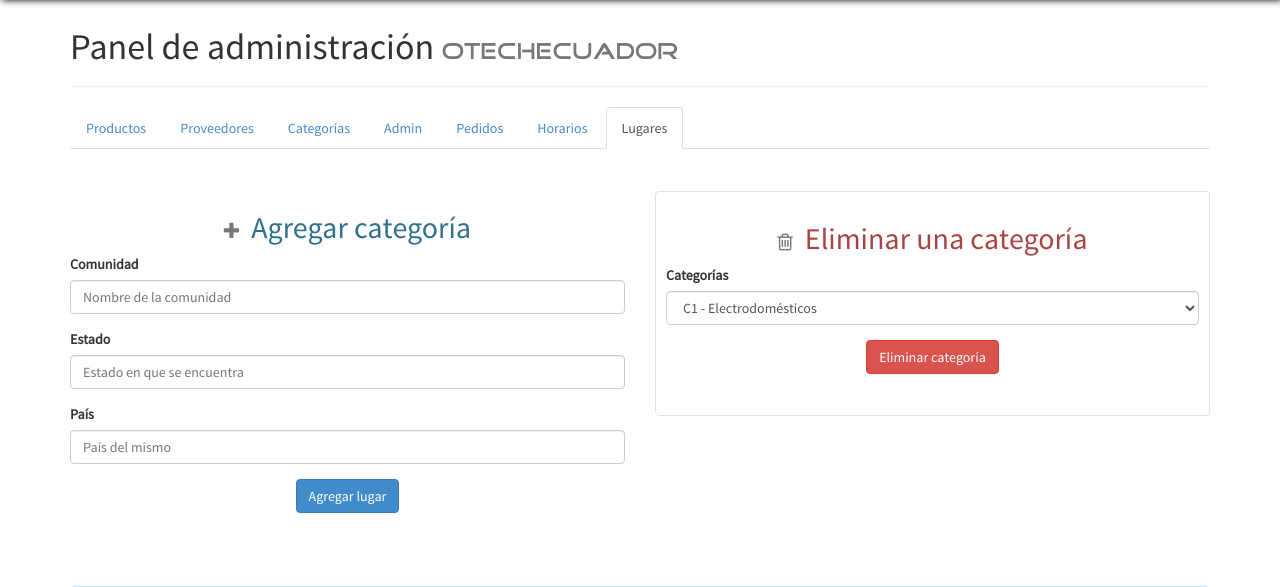
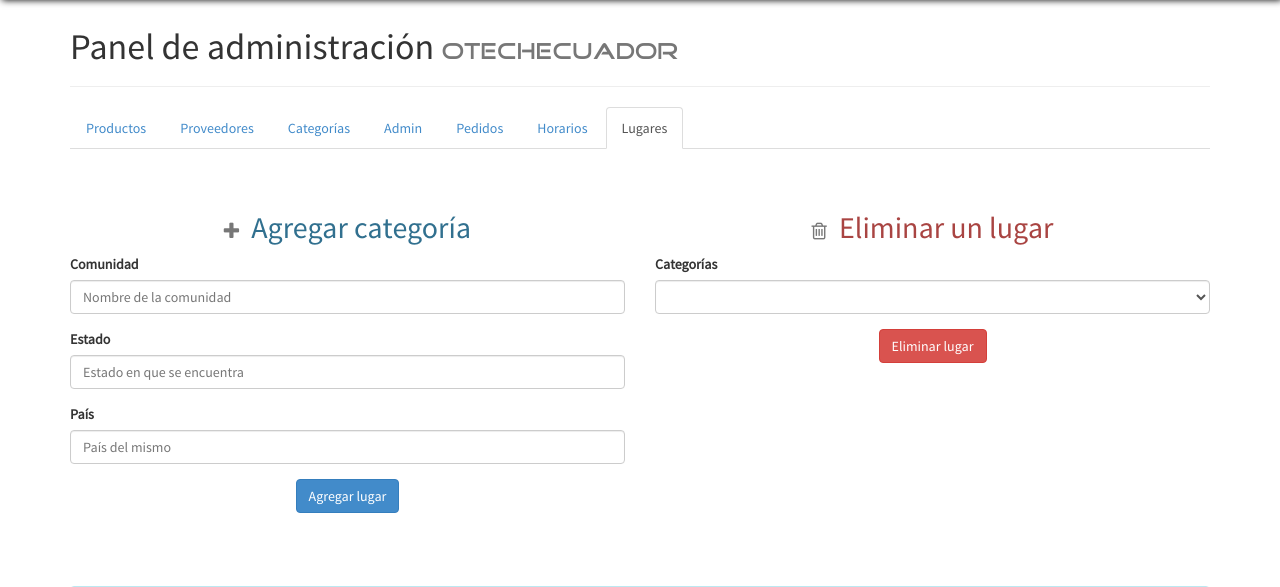
Before and after one commit to djjosuea/proyectotransporte, a PHP site: page /configAdmin.php in a window 1280 px wide, after a click on "Lugares". Shown: the part 103-690 px from the top of the page. Run offline with PHP 8.4, Linux system fonts and the light colour scheme; the visitor is signed in with stand-in values (Sample User, id 1); data comes from the database, SQL or seed files in the repository; data that the repository does not hold is empty.

Commit message:
Se pueden añadir y borrar lugares

```diff
--- a/configAdmin.php
+++ b/configAdmin.php
@@ -550,16 +550,16 @@
                     <div class="row">
                         <div class="col-xs-12 col-sm-6">
                             <br><br>
-                            <div id="add-Lugares">
+                            <div id="add-lugar">
                                 <h2 class="text-info text-center"><small><i class="fa fa-plus"></i></small>&nbsp;&nbsp;Agregar categoría</h2>
-                                <form action="process/regcategori.php" method="post" role="form">
+                                <form action="process/regLugar.php" method="post" role="form">
                                     <div class="form-group">
                                         <label>Comunidad</label>
                                         <input class="form-control" type="text" name="lugar-com" placeholder="Nombre de la comunidad" maxlength="15" required="">
                                     </div>
                                     <div class="form-group">
                                         <label>Estado</label>
-                                        <input class="form-control" type="text" name="lugar-estado" placeholder="Estado en que se encuentra" maxlength="15" required="">
+                                        <input class="form-control" type="text" name="lugar-estado" placeholder="Estado en que se encuentra" maxlength="15"> <!-- required=""-->
                                     </div>
                                     <div class="form-group">
                                         <label>País</label>
@@ -569,27 +569,27 @@
                                         <button type="submit" class="btn btn-primary">Agregar lugar</button>
                                     </p>
                                     <br>
-                                    <div id="res-form-add-categori" style="width: 100%; text-align: center; margin: 0;"></div>
+                                    <div id="res-form-add-lugar" style="width: 100%; text-align: center; margin: 0;"></div>
                                 </form>
                             </div>
                         </div>
                         <div class="col-xs-12 col-sm-6">
                             <br><br>
-                            <div id="del-categori">
-                                <h2 class="text-danger text-center"><small><i class="fa fa-trash-o"></i></small>&nbsp;&nbsp;Eliminar una categoría</h2>
-                                <form action="process/delcategori.php" method="post" role="form">
+                            <div id="del-lugar">
+                                <h2 class="text-danger text-center"><small><i class="fa fa-trash-o"></i></small>&nbsp;&nbsp;Eliminar un lugar</h2>
+                                <form action="process/dellugar.php" method="post" role="form">
                                     <div class="form-group">
                                         <label>Categorías</label>
-                                        <select class="form-control" name="categ-code">
+                                        <select class="form-control" name="lugar-code">
                                             <?php
-                                                $categoriav=  ejecutarSQL::consultar("select * from categoria");
-                                                while($categv=mysql_fetch_array($categoriav)){
-                                                    echo '<option value="'.$categv['CodigoCat'].'">'.$categv['CodigoCat'].' - '.$categv['Nombre'].'</option>';
+                                                $lugares=  ejecutarSQL::consultar("select * from lugar");
+                                                while($lugar=mysql_fetch_array($lugares)){
+                                                    echo '<option value="'.$lugar['id'].'">'.$lugar['Comunidad'].' - '.$lugar['Estado'].' - '.$lugar['Pais'].'</option>';
                                                 }
                                             ?>
                                         </select>
                                     </div>
-                                    <p class="text-center"><button type="submit" class="btn btn-danger">Eliminar categoría</button></p>
+                                    <p class="text-center"><button type="submit" class="btn btn-danger">Eliminar lugar</button></p>
                                     <br>
                                     <div id="res-form-del-cat" style="width: 100%; text-align: center; margin: 0;"></div>
                                 </form>
--- a/index.php
+++ b/index.php
@@ -22,7 +22,7 @@ include_once("Horario\conexion.php");
     <select id="select_origen" style="color:black">
       <option value="" selected="selected">Origen</option>
       <?php
-        $sql="SELECT comunidad, estado, id from lugares order by comunidad";
+        $sql="SELECT comunidad, estado, id from lugar order by comunidad";
         $resultset = mysqli_query($conn, $sql) or die("database error:". mysqli_error($conn));
         while($rows = mysqli_fetch_assoc($resultset)){ ?>
           <option value="<?php echo $rows["id"];?>"><?php echo $rows["comunidad"] . " " . $rows["estado"];?></option>
@@ -34,7 +34,7 @@ include_once("Horario\conexion.php");
     <select id="select_destino" style="color:black">
       <option value="" selected="selected">Destino</option>
       <?php
-        $sql="SELECT comunidad, estado, id from lugares order by comunidad";
+        $sql="SELECT comunidad, estado, id from lugar order by comunidad";
         $resultset = mysqli_query($conn, $sql) or die("database error". mysqli_error($conn));
         while($rows = mysqli_fetch_assoc($resultset)){ ?>
           <option value="<?php echo $rows["id"];?>"><?php echo $rows["comunidad"] . " " . $rows["estado"];?></option>
```
Also changed, not shown: library/getHorarios.php (+8 -6 lines), process/dellugar.php (added, +19 -0 lines), process/regLugar.php (+10 -11 lines).
